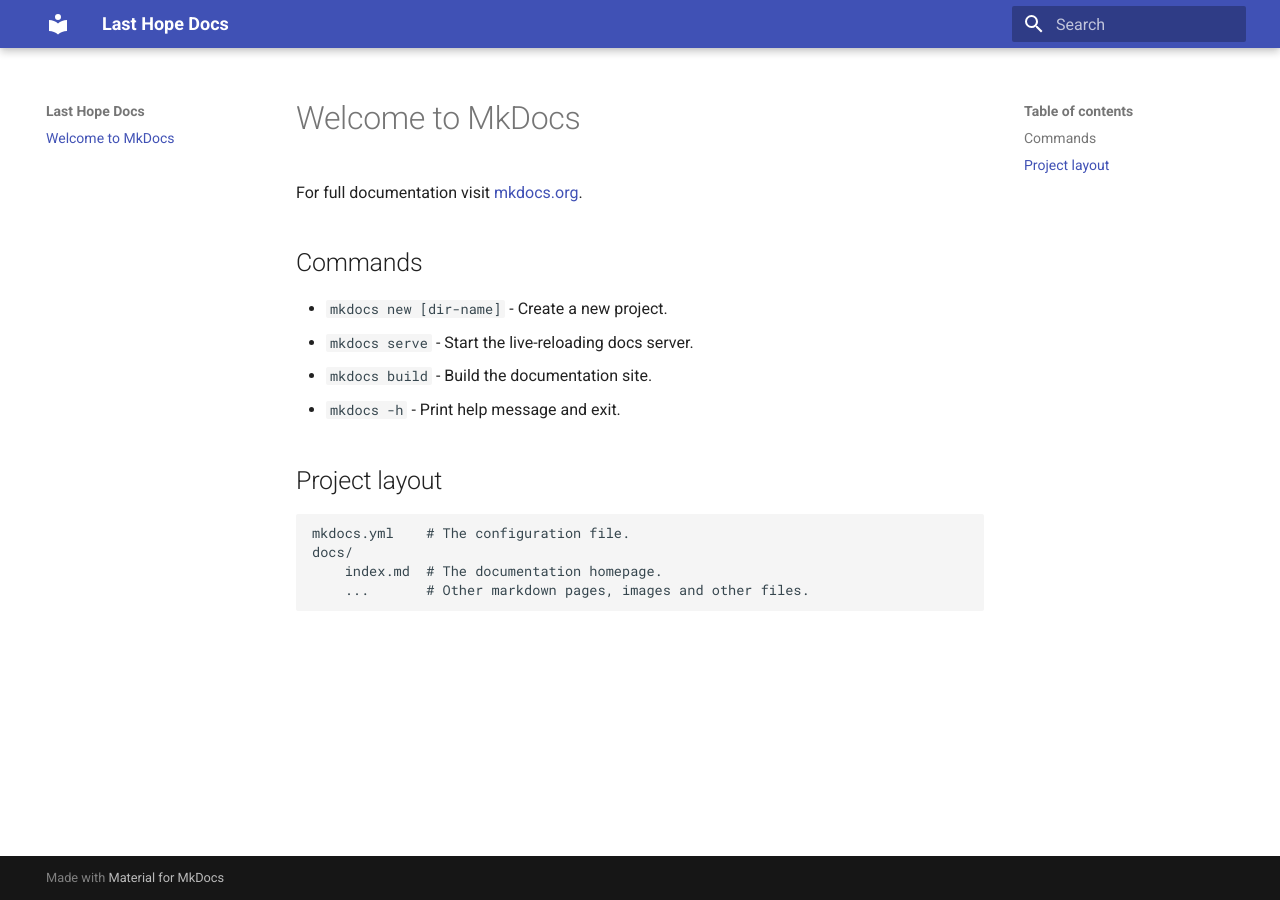
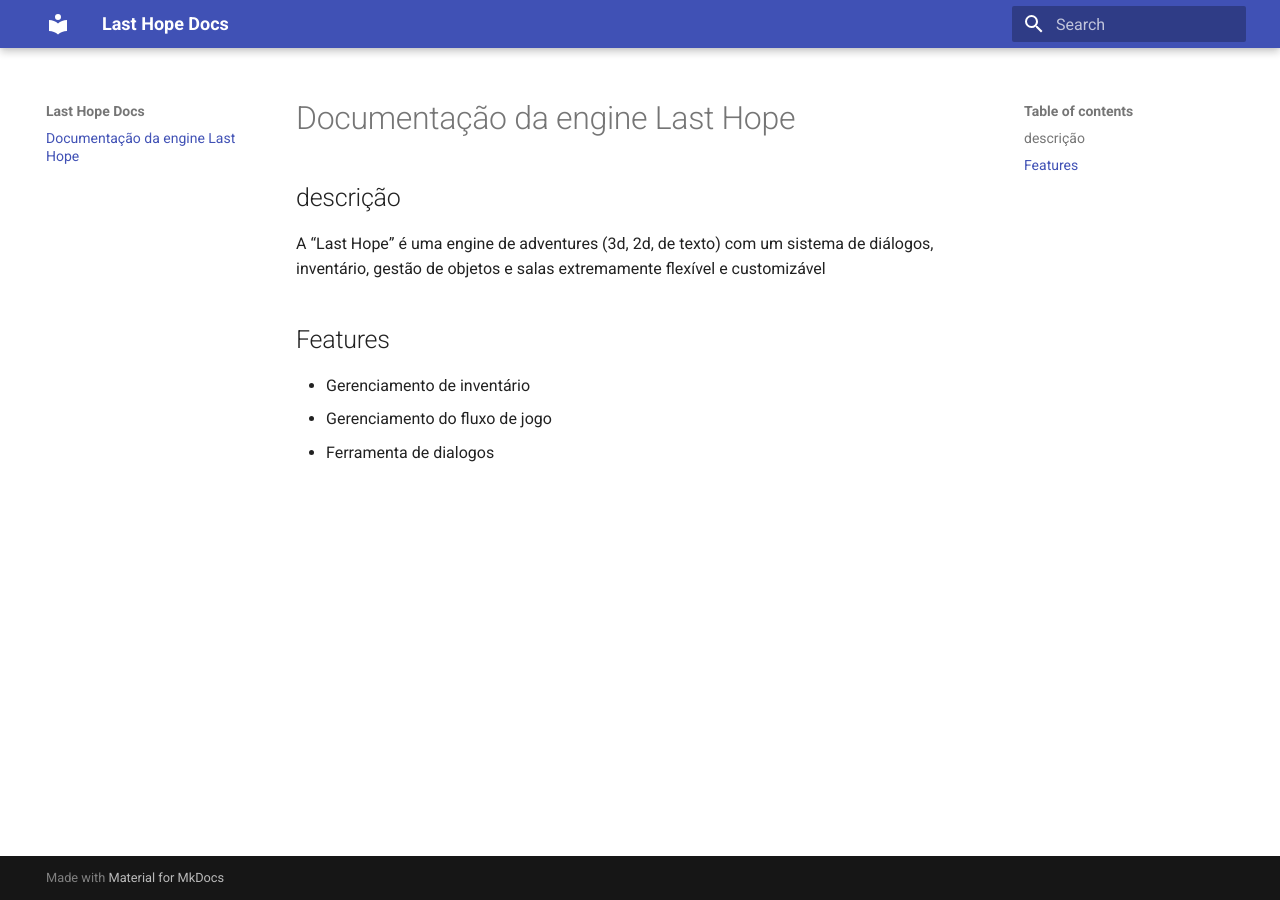
Before and after one commit to romuloLadeira/mkdocs-teste, an MkDocs documentation site: the page built from docs/index.md, in a window 1280 px wide. Built offline with MkDocs 1.6.1 and Material for MkDocs 9.7.7, drawn with Linux system fonts in a browser that asks for light colours.

Commit message:
$Adicionando informacoes da Last Hope

```diff
--- a/docs/index.md
+++ b/docs/index.md
@@ -1,17 +1,9 @@
-# Welcome to MkDocs
+# Documentação da engine Last Hope
 
-For full documentation visit [mkdocs.org](https://www.mkdocs.org).
+## descrição
+A “Last Hope” é uma engine de adventures (3d, 2d, de texto) com um sistema de diálogos, inventário, gestão de objetos e salas extremamente flexível e customizável
+## Features
 
-## Commands
-
-* `mkdocs new [dir-name]` - Create a new project.
-* `mkdocs serve` - Start the live-reloading docs server.
-* `mkdocs build` - Build the documentation site.
-* `mkdocs -h` - Print help message and exit.
-
-## Project layout
-
-    mkdocs.yml    # The configuration file.
-    docs/
-        index.md  # The documentation homepage.
-        ...       # Other markdown pages, images and other files.
+* Gerenciamento de inventário
+* Gerenciamento do fluxo de jogo
+* Ferramenta de dialogos
```
